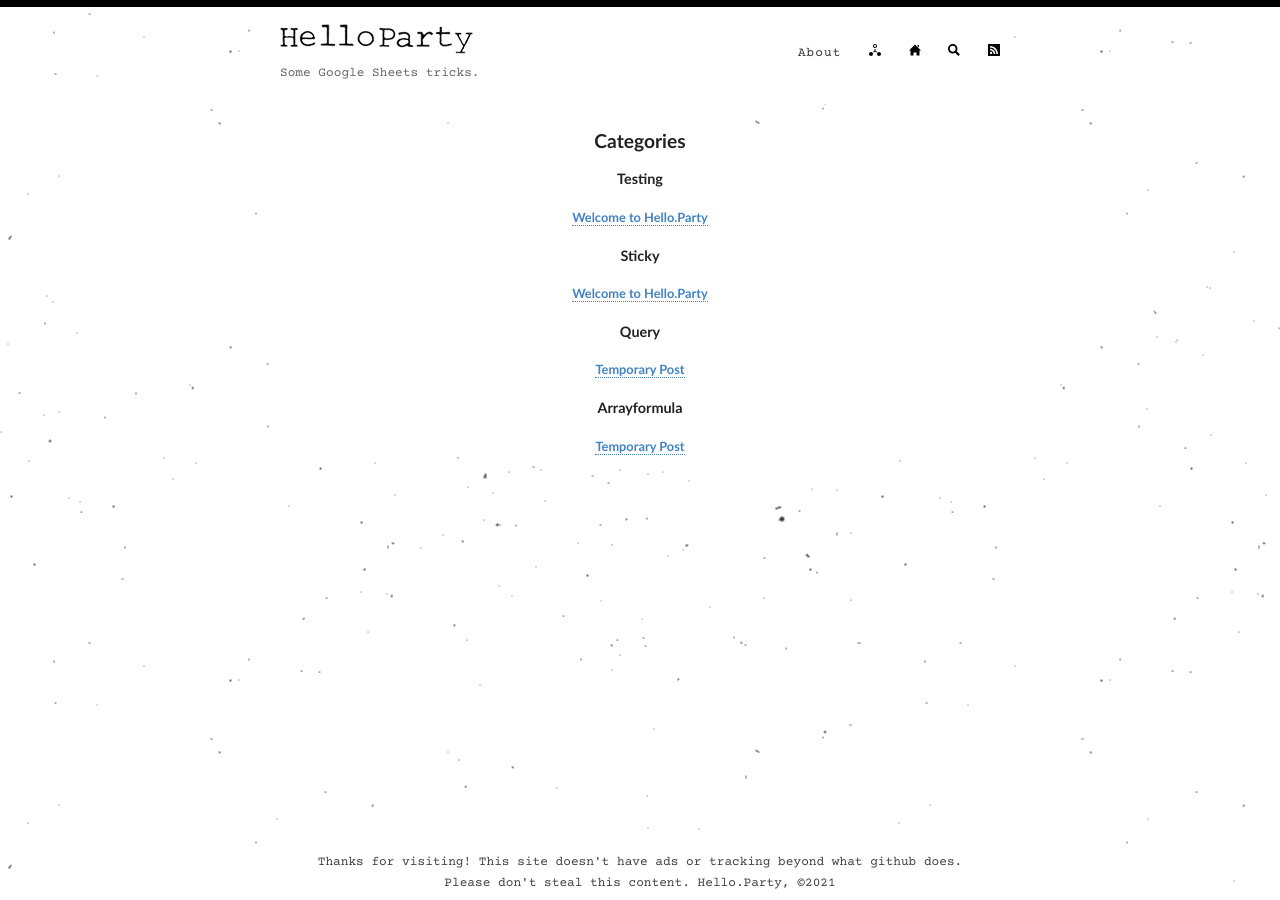
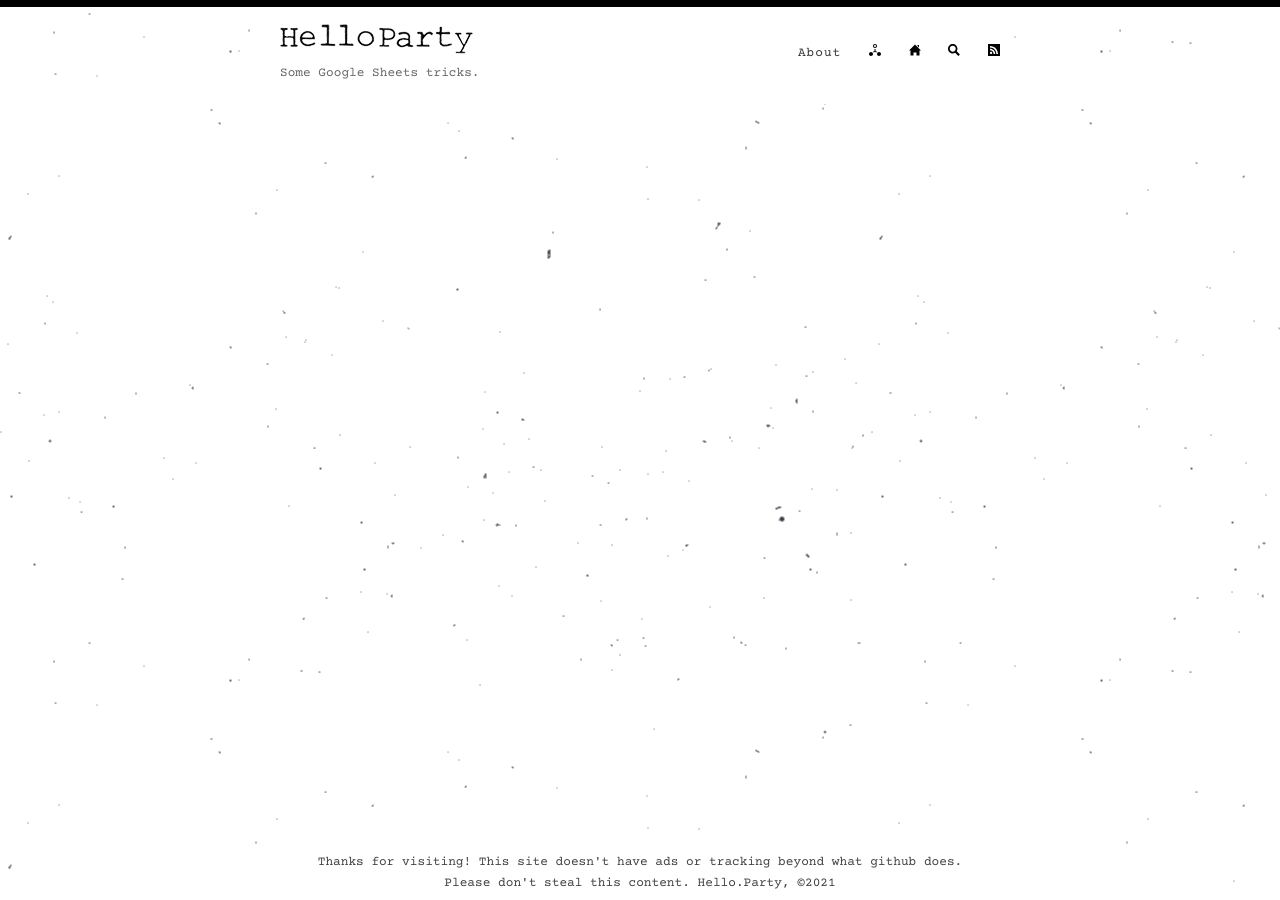
Before and after one commit to hello-party/hello-party-old.github.io, a Jekyll site: the page built from _pages/categories.md, in a window 1280 px wide. Built offline with Jekyll 4.4.1, drawn with Linux system fonts in a browser that asks for light colours.

Commit message:
Update default.html

```diff
--- a/_layouts/default.html
+++ b/_layouts/default.html
@@ -62,6 +62,17 @@
 {% endif %}
 
 
+{% for post in site.tags.pinned %}
+     <!-- Renders all the pinned posts -->
+{% endfor %}
+
+{% for post in paginator.posts %}
+    {% unless post.tags contains 'pinned' %}
+        {{ content }}
+    {% endunless %}
+{% endfor %}
+
+
           <!-- all titles
 <ul>
 {% for post in site.posts %}
@@ -70,9 +81,9 @@
 </ul>
 -->
 
+   <!--  {{ content }} -->
 
 
-        {{ content }}
         </div>
       </div>
 
```
